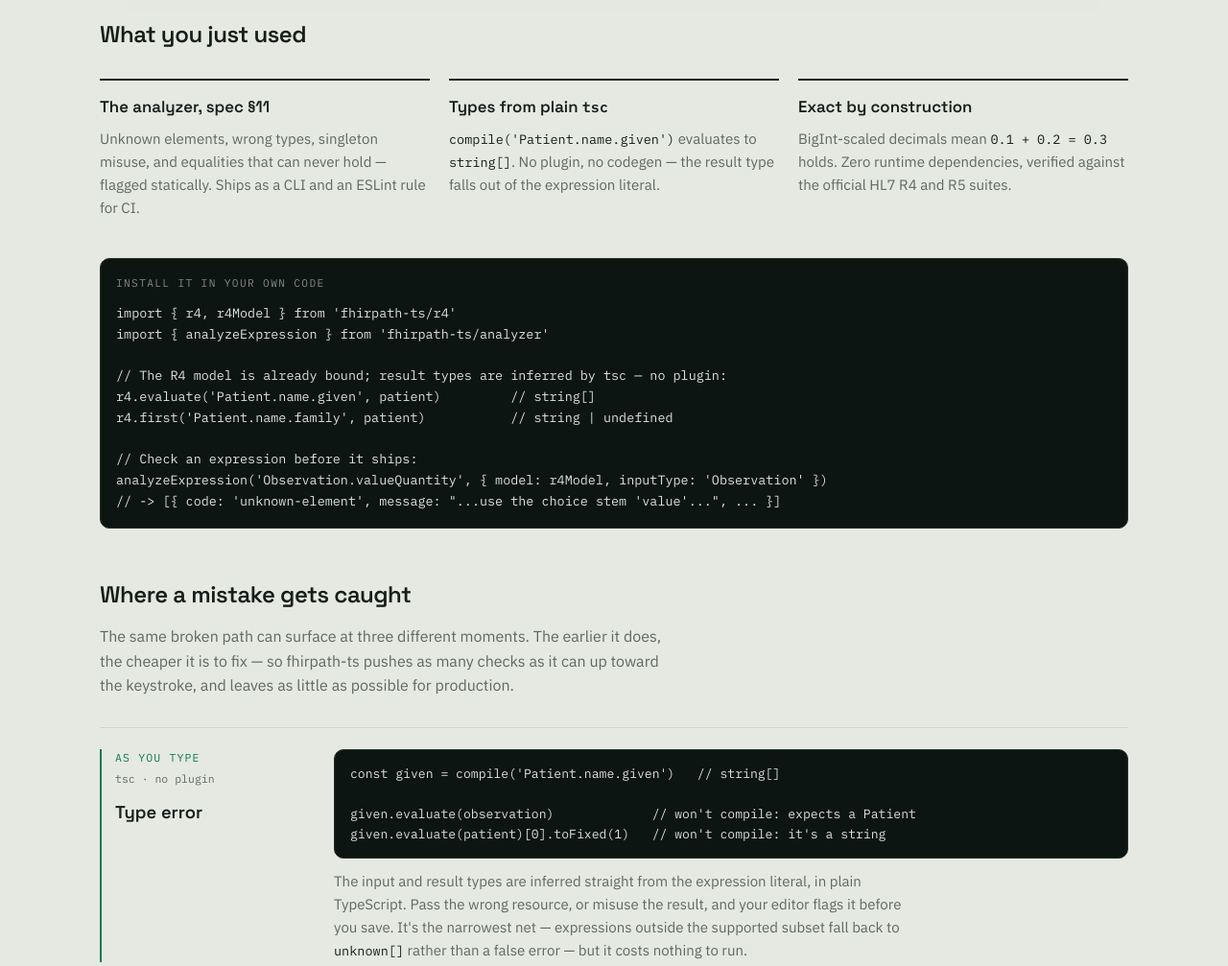
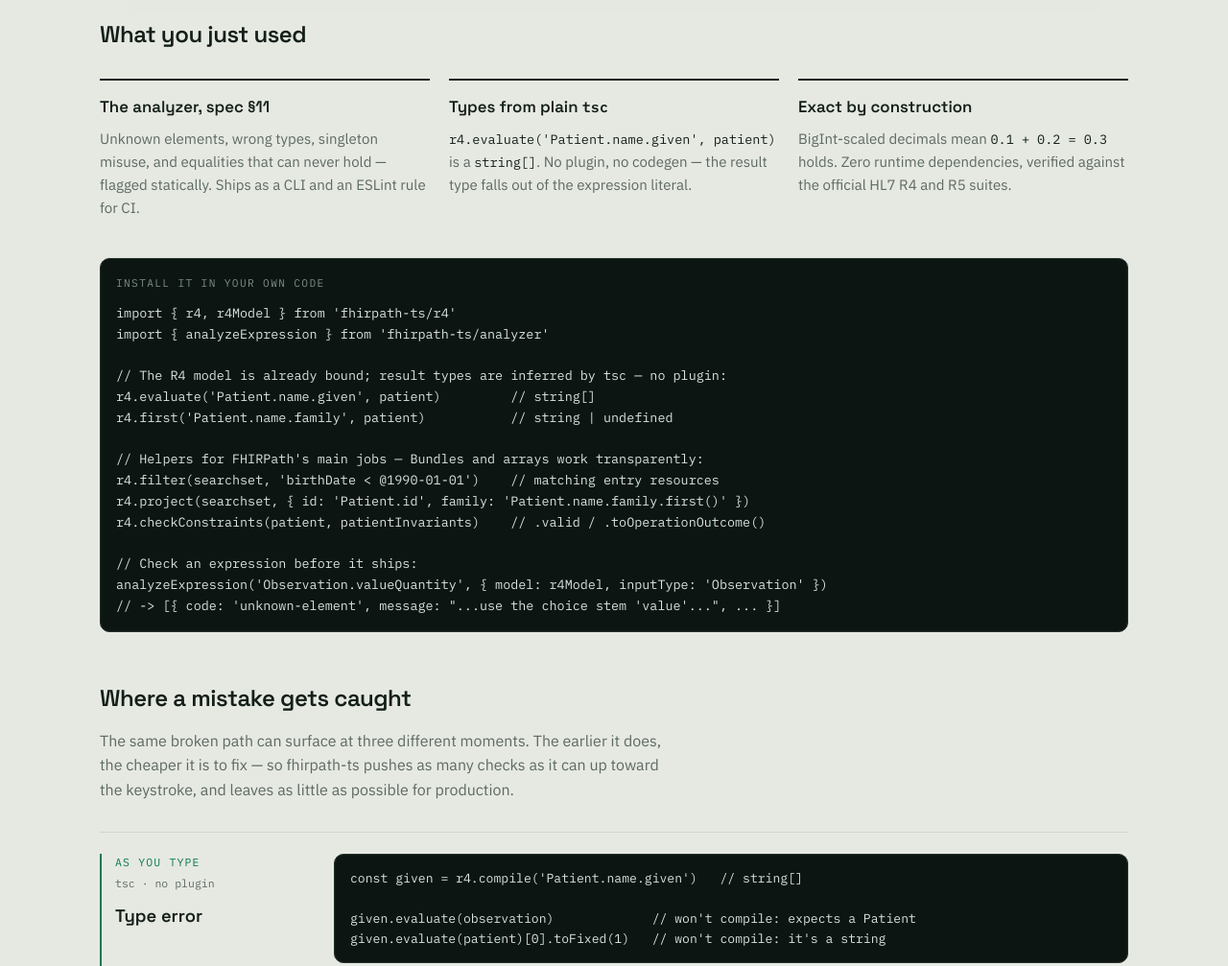
Before and after one commit to vintasoftware/fhirpath-ts, a website built with Vite: page demo/index.html in a window 1280 px wide. Shown: the part 1200-2207 px from the top of the page at 96% size. Built offline with nearby package versions, Linux system fonts and the light colour scheme.

Commit message:
docs(demo): show the FhirPathEngine API in the page copy too
The runtime already used the r4 engine; this updates the static
index.html snippets (feature card, error-layer examples) to the r4.*
call forms and adds the filter/project/checkConstraints helpers to the
injected quick-start block.

Co-Authored-By: Claude Fable 5 <noreply@anthropic.com>

```diff
--- a/demo/index.html
+++ b/demo/index.html
@@ -107,8 +107,8 @@
           <article>
             <h3>Types from plain <code>tsc</code></h3>
             <p>
-              <code>compile('Patient.name.given')</code> evaluates to <code>string[]</code>. No plugin,
-              no codegen — the result type falls out of the expression literal.
+              <code>r4.evaluate('Patient.name.given', patient)</code> is a <code>string[]</code>. No
+              plugin, no codegen — the result type falls out of the expression literal.
             </p>
           </article>
           <article>
@@ -141,7 +141,7 @@
             <h3 class="layer-name">Type error</h3>
           </div>
           <div class="layer-body">
-            <pre class="layer-code">const given = compile('Patient.name.given')   // string[]
+            <pre class="layer-code">const given = r4.compile('Patient.name.given')   // string[]
 
 given.evaluate(observation)             // won't compile: expects a Patient
 given.evaluate(patient)[0].toFixed(1)   // won't compile: it's a string</pre>
@@ -182,7 +182,7 @@ analyzeExpression('Patient.name.given.substring(1)', opts)
             <h3 class="layer-name">Runtime error</h3>
           </div>
           <div class="layer-body">
-            <pre class="layer-code">evaluate('Patient.namee.given', patient)   // []  — no error, just empty</pre>
+            <pre class="layer-code">r4.evaluate('Patient.namee.given', patient)   // []  — no error, just empty</pre>
             <p class="layer-note">
               This is what the two checks above exist to shrink. Against real data most mistakes
               don't throw — an unknown path just returns nothing, and you learn about it from a failing
--- a/demo/src/main.ts
+++ b/demo/src/main.ts
@@ -214,6 +214,11 @@ import { analyzeExpression } from 'fhirpath-ts/analyzer'
 r4.evaluate('Patient.name.given', patient)         // string[]
 r4.first('Patient.name.family', patient)           // string | undefined
 
+// Helpers for FHIRPath's main jobs — Bundles and arrays work transparently:
+r4.filter(searchset, 'birthDate < @1990-01-01')    // matching entry resources
+r4.project(searchset, { id: 'Patient.id', family: 'Patient.name.family.first()' })
+r4.checkConstraints(patient, patientInvariants)    // .valid / .toOperationOutcome()
+
 // Check an expression before it ships:
 analyzeExpression('Observation.valueQuantity', { model: r4Model, inputType: 'Observation' })
 // -> [{ code: 'unknown-element', message: "...use the choice stem 'value'...", ... }]`
```
